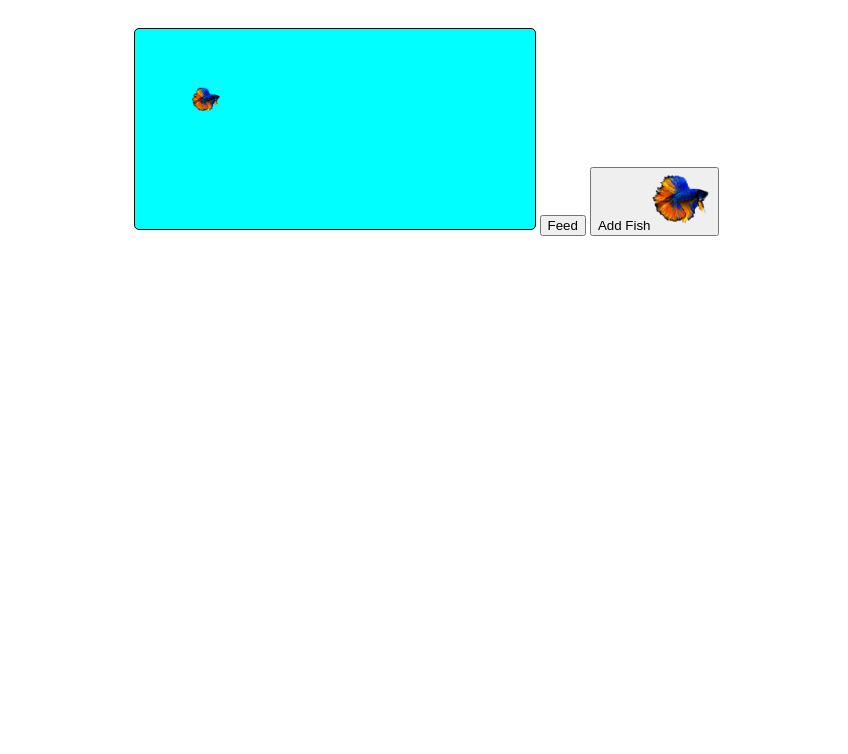
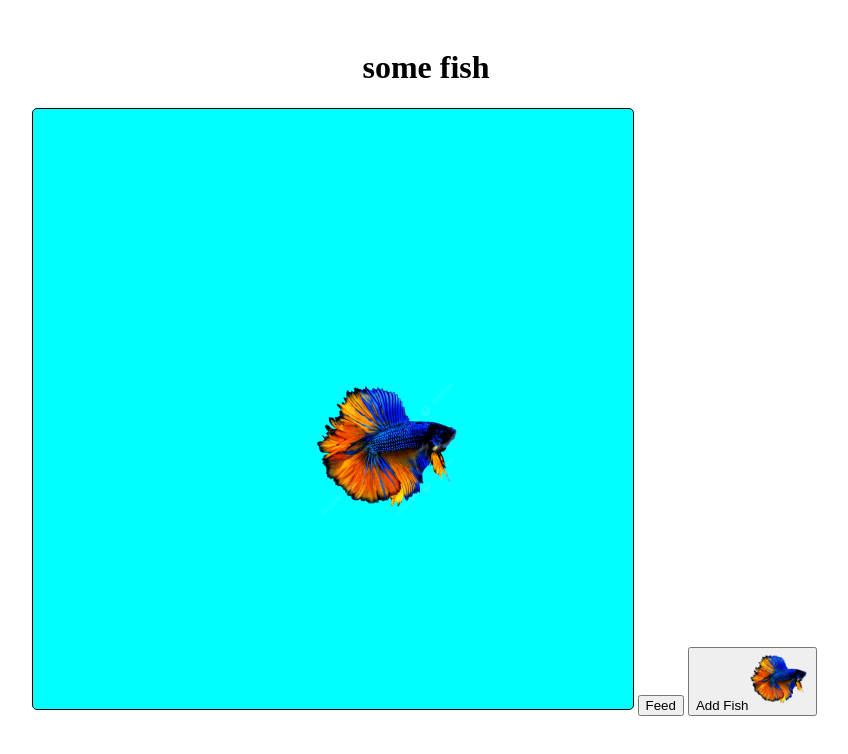
Before and after one commit to pierce-g/web-fish, a plain HTML site: page index.html in a window 1280 px wide. Both pictures are taken after a click on the button "Add Fish". Shown: the whole page, without its empty margins (214-1062 px from the left). Drawn offline with Linux system fonts and the light colour scheme.

Commit message:
Expanded fish logic to include state machine.

```diff
--- a/index.html
+++ b/index.html
@@ -2,14 +2,16 @@
 <html>
 <head>
     <meta charset="UTF-8" />
-    <title>title</title>
+    <title>Fish :)</title>
     <link rel="stylesheet" href="style.css">
 </head>
 <body>
     <div class="container">
-        <canvas id="fishtank" width="400" height="200"></canvas>
+        <h1>some fish</h1>
+        <canvas id="fishtank" width="600" height="600"></canvas>
         <button id="feed-button">Feed</button>
         <button id="add-fish">Add Fish<img src = "fish.png" width=60px id="fishImg"></button>
+        <img src = "fish-left.png" id="fishLeft" width=0px>
     </div>
 
     <script src="script.js"></script>
--- a/script.js
+++ b/script.js
@@ -1,13 +1,15 @@
 var c = document.getElementById("fishtank");
 var ctx = c.getContext("2d");
 var fish = document.getElementById('fishImg');
+var fishLeft = document.getElementById('fishLeft');
+
 var addFishButton = document.getElementById("add-fish");
 
 addFishButton.addEventListener("click", addFish);
 
 var fishes = [];
 
-var interval = setInterval(draw, 50);
+var interval = setInterval(draw, 10);
 
 
 class Fish {
@@ -44,6 +46,8 @@ class Fish {
                 this.idle();
             case "SWIM":
                 this.swim();
+            default:
+                this.idle();
 
         }
     }
@@ -59,6 +63,15 @@ class Fish {
 
         if(this.reachedTarget){
             this.targetPos = [getRandomInt(c.width), getRandomInt(c.height)];
+
+            //Width and height check
+            this.targetPos[0] = (this.targetPos[0] < this.width) ? this.width : this.targetPos[0];
+            this.targetPos[0] = (this.targetPos[0] > c.width - this.width) ? c.width-this.width : this.targetPos[0];
+
+            this.targetPos[1] = (this.targetPos[1] < this.height) ? this.height : this.targetPos[1];
+            this.targetPos[1] = (this.targetPos[1] > c.height - this.height) ? c.height-this.height : this.targetPos[1];
+
+
             this.reachedTarget = false;
         }
         if(this.posX != this.targetPos[0]){
@@ -66,6 +79,13 @@ class Fish {
         }
         if(this.posY != this.targetPos[1]){
             this.posY = (this.posY < this.targetPos[1]) ? this.posY + 1 : this.posY -1;
+        }
+
+        if(this.posX < this.targetPos[0]){
+            this.img = fish;
+        }
+        else{
+            this.img = fishLeft;
         }
 
         this.state = this.randomSwitchState("IDLE");
@@ -78,7 +98,7 @@ class Fish {
 
 function addFish(){
     console.log("add fish :)")
-    fishes.push(new Fish(fish, 0, 0, 30, 30));
+    fishes.push(new Fish(fish, 0, 0, 150, 150));
 }
 
 function draw(){
```
Also changed, not shown: fish-left.png (added).
